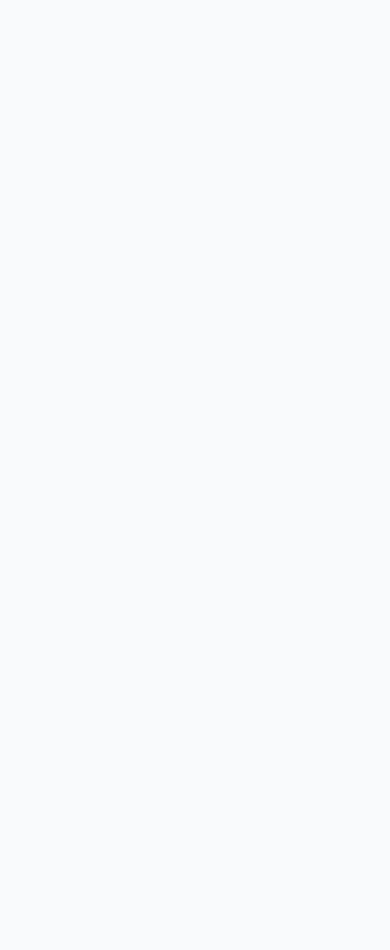
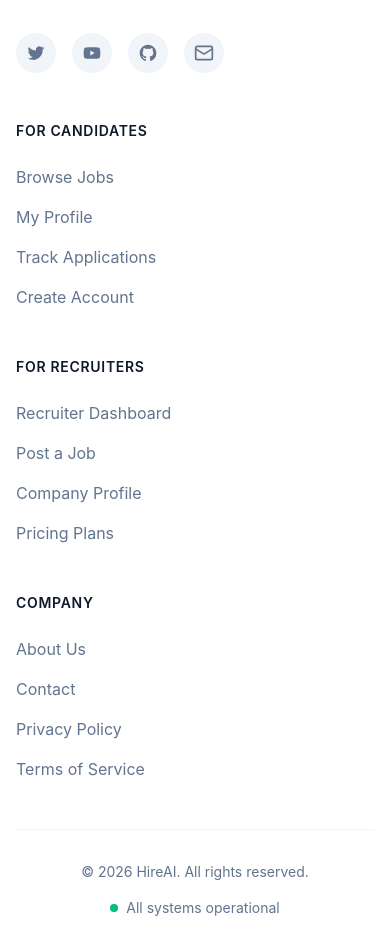
Before and after one commit to virupakshayya-m/HireAI, a React (Vite) app in the folder frontend/: page / in a window 390 px wide. Shown: the part 2861-3811 px from the top of the page. Before the commit the page ends 2732 px from the top, so only its background shows below. Built offline with nearby package versions, Linux system fonts and the light colour scheme; no server answers.

Commit message:
feat: implement responsive premium footer

```diff
--- /dev/null
+++ b/frontend/src/components/layout/Footer.jsx
@@ -0,0 +1,116 @@
+import { Link } from "react-router-dom";
+import { Mail } from "lucide-react";
+
+const Footer = () => {
+  const currentYear = new Date().getFullYear();
+
+  return (
+    <footer className="bg-white border-t border-neutral-200 mt-auto">
+      <div className="max-w-7xl mx-auto px-4 sm:px-6 lg:px-8 pt-16 pb-8">
+        <div className="grid grid-cols-1 md:grid-cols-2 lg:grid-cols-5 gap-12 lg:gap-8 mb-12">
+
+          {/* Brand & Description - Takes up 2 columns on lg */}
+          <div className="lg:col-span-2 space-y-6">
+            <Link to="/" className="flex items-center gap-2 text-2xl font-bold text-neutral-900 tracking-tight">
+              <span className="text-primary-600">Hire</span>AI
+            </Link>
+            <p className="text-neutral-500 leading-relaxed max-w-sm">
+              The smartest recruitment platform leveraging AI to match top-tier talent with world-class companies perfectly.
+            </p>
+            <div className="flex items-center space-x-4 pt-2">
+              <a href="#" className="w-10 h-10 rounded-full bg-neutral-100 flex items-center justify-center text-neutral-500 hover:bg-primary-50 hover:text-primary-600 transition-colors">
+                <svg className="w-5 h-5" fill="currentColor" viewBox="0 0 24 24" aria-hidden="true">
+                  <path d="M8.29 20.251c7.547 0 11.675-6.253 11.675-11.675 0-.178 0-.355-.012-.53A8.348 8.348 0 0022 5.92a8.19 8.19 0 01-2.357.646 4.118 4.118 0 001.804-2.27 8.224 8.224 0 01-2.605.996 4.107 4.107 0 00-6.993 3.743 11.65 11.65 0 01-8.457-4.287 4.106 4.106 0 001.27 5.477A4.072 4.072 0 012.8 9.713v.052a4.105 4.105 0 003.292 4.022 4.095 4.095 0 01-1.853.07 4.108 4.108 0 003.834 2.85A8.233 8.233 0 012 18.407a11.616 11.616 0 006.29 1.84" />
+                </svg>
+              </a>
+              <a href="#" className="w-10 h-10 rounded-full bg-neutral-100 flex items-center justify-center text-neutral-500 hover:bg-primary-50 hover:text-primary-600 transition-colors">
+                <svg className="w-5 h-5" fill="currentColor" viewBox="0 0 24 24" aria-hidden="true">
+                  <path fillRule="evenodd" d="M19.812 5.418c.861.23 1.538.907 1.768 1.768C21.998 8.746 22 12 22 12s0 3.255-.418 4.814a2.504 2.504 0 0 1-1.768 1.768c-1.56.419-7.814.419-7.814.419s-6.255 0-7.814-.419a2.505 2.505 0 0 1-1.768-1.768C2 15.255 2 12 2 12s0-3.255.417-4.814a2.507 2.507 0 0 1 1.768-1.768C5.744 5 11.998 5 11.998 5s6.255 0 7.814.418ZM15.194 12 10 15V9l5.194 3Z" clipRule="evenodd" />
+                </svg>
+              </a>
+              <a href="#" className="w-10 h-10 rounded-full bg-neutral-100 flex items-center justify-center text-neutral-500 hover:bg-primary-50 hover:text-primary-600 transition-colors">
+                <svg className="w-5 h-5" fill="currentColor" viewBox="0 0 24 24" aria-hidden="true">
+                  <path fillRule="evenodd" d="M12 2C6.477 2 2 6.484 2 12.017c0 4.425 2.865 8.18 6.839 9.504.5.092.682-.217.682-.483 0-.237-.008-.868-.013-1.703-2.782.605-3.369-1.343-3.369-1.343-.454-1.158-1.11-1.466-1.11-1.466-.908-.62.069-.608.069-.608 1.003.07 1.531 1.032 1.531 1.032.892 1.53 2.341 1.088 2.91.832.092-.647.35-1.088.636-1.338-2.22-.253-4.555-1.113-4.555-4.951 0-1.093.39-1.988 1.029-2.688-.103-.253-.446-1.272.098-2.65 0 0 .84-.27 2.75 1.026A9.564 9.564 0 0112 6.844c.85.004 1.705.115 2.504.337 1.909-1.296 2.747-1.027 2.747-1.027.546 1.379.202 2.398.1 2.651.64.7 1.028 1.595 1.028 2.688 0 3.848-2.339 4.695-4.566 4.943.359.309.678.92.678 1.855 0 1.338-.012 2.419-.012 2.747 0 .268.18.58.688.482A10.019 10.019 0 0022 12.017C22 6.484 17.522 2 12 2z" clipRule="evenodd" />
+                </svg>
+              </a>
+              <a href="#" className="w-10 h-10 rounded-full bg-neutral-100 flex items-center justify-center text-neutral-500 hover:bg-primary-50 hover:text-primary-600 transition-colors">
+                <Mail className="w-5 h-5" />
+              </a>
+            </div>
+          </div>
+
+          {/* Candidates */}
+          <div>
+            <h3 className="font-semibold text-neutral-900 mb-6 text-sm tracking-wider uppercase">For Candidates</h3>
+            <ul className="space-y-4">
+              <li>
+                <Link to="/jobs" className="text-neutral-500 hover:text-primary-600 transition-colors">Browse Jobs</Link>
+              </li>
+              <li>
+                <Link to="/candidate/profile" className="text-neutral-500 hover:text-primary-600 transition-colors">My Profile</Link>
+              </li>
+              <li>
+                <Link to="/candidate/applications" className="text-neutral-500 hover:text-primary-600 transition-colors">Track Applications</Link>
+              </li>
+              <li>
+                <Link to="/register" className="text-neutral-500 hover:text-primary-600 transition-colors">Create Account</Link>
+              </li>
+            </ul>
+          </div>
+
+          {/* Recruiters */}
+          <div>
+            <h3 className="font-semibold text-neutral-900 mb-6 text-sm tracking-wider uppercase">For Recruiters</h3>
+            <ul className="space-y-4">
+              <li>
+                <Link to="/recruiter/dashboard" className="text-neutral-500 hover:text-primary-600 transition-colors">Recruiter Dashboard</Link>
+              </li>
+              <li>
+                <Link to="/recruiter/jobs/new" className="text-neutral-500 hover:text-primary-600 transition-colors">Post a Job</Link>
+              </li>
+              <li>
+                <Link to="/recruiter/company" className="text-neutral-500 hover:text-primary-600 transition-colors">Company Profile</Link>
+              </li>
+              <li>
+                <a href="#" className="text-neutral-500 hover:text-primary-600 transition-colors">Pricing Plans</a>
+              </li>
+            </ul>
+          </div>
+
+          {/* Company */}
+          <div>
+            <h3 className="font-semibold text-neutral-900 mb-6 text-sm tracking-wider uppercase">Company</h3>
+            <ul className="space-y-4">
+              <li>
+                <a href="#" className="text-neutral-500 hover:text-primary-600 transition-colors">About Us</a>
+              </li>
+              <li>
+                <a href="#" className="text-neutral-500 hover:text-primary-600 transition-colors">Contact</a>
+              </li>
+              <li>
+                <a href="#" className="text-neutral-500 hover:text-primary-600 transition-colors">Privacy Policy</a>
+              </li>
+              <li>
+                <a href="#" className="text-neutral-500 hover:text-primary-600 transition-colors">Terms of Service</a>
+              </li>
+            </ul>
+          </div>
+        </div>
+
+        <div className="pt-8 border-t border-neutral-100 flex flex-col md:flex-row justify-between items-center gap-4">
+          <p className="text-sm text-neutral-500">
+            &copy; {currentYear} HireAI. All rights reserved.
+          </p>
+          <div className="flex items-center gap-6">
+            <span className="flex items-center gap-2 text-sm text-neutral-500">
+              <span className="w-2 h-2 rounded-full bg-success-500"></span>
+              All systems operational
+            </span>
+          </div>
+        </div>
+      </div>
+    </footer>
+  );
+};
+
+export default Footer;
--- a/frontend/src/components/layout/Layout.jsx
+++ b/frontend/src/components/layout/Layout.jsx
@@ -1,5 +1,6 @@
 
 import Navbar from './Navbar';
+import Footer from './Footer';
 
 const Layout = ({ children }) => {
   return (
@@ -10,13 +11,7 @@ const Layout = ({ children }) => {
         {children}
       </main>
 
-      <footer className="bg-white border-t border-neutral-200 mt-auto">
-        <div className="max-w-7xl mx-auto px-4 sm:px-6 lg:px-8 py-6">
-          <p className="text-center text-sm text-neutral-500">
-            &copy; {new Date().getFullYear()} HireAI. All rights reserved.
-          </p>
-        </div>
-      </footer>
+      <Footer />
     </div>
   );
 };
```
